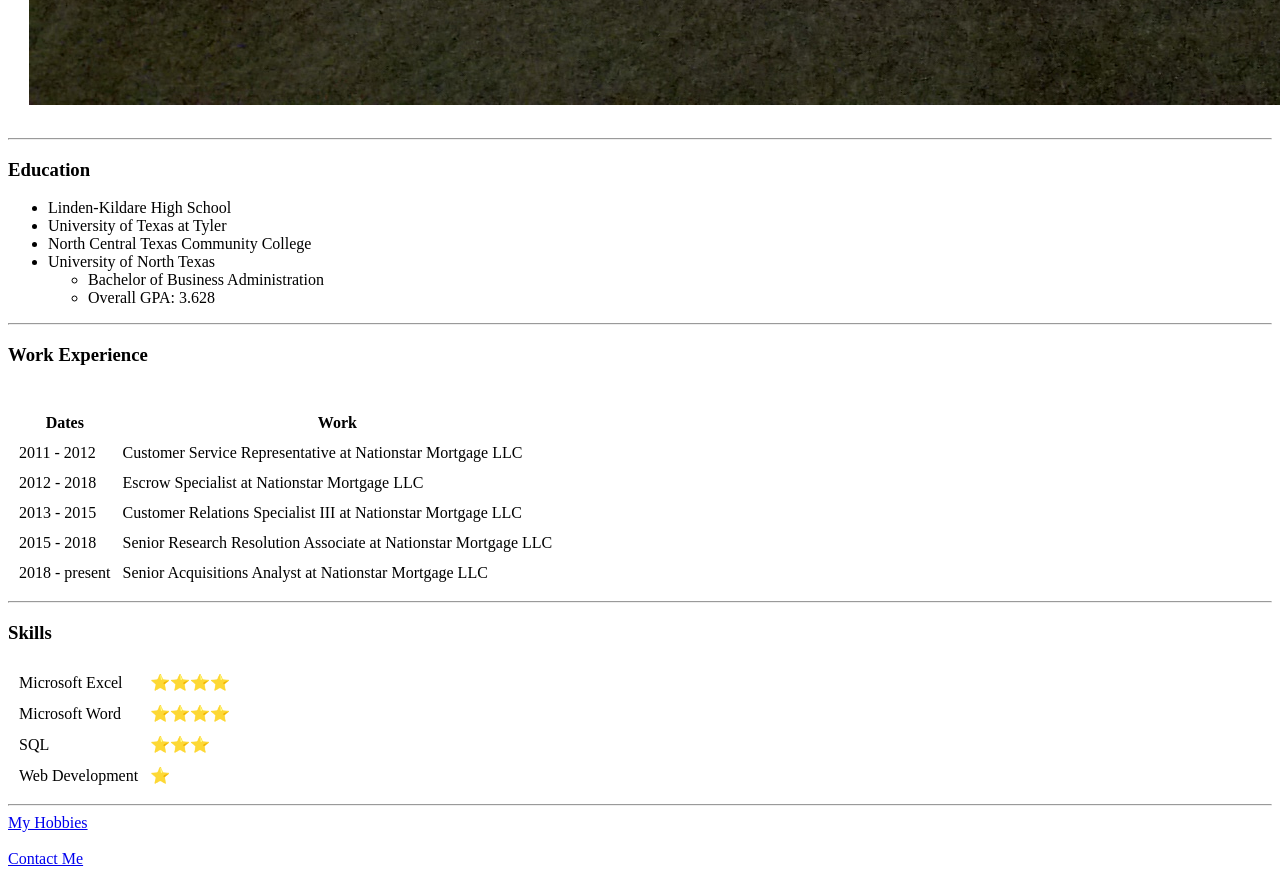
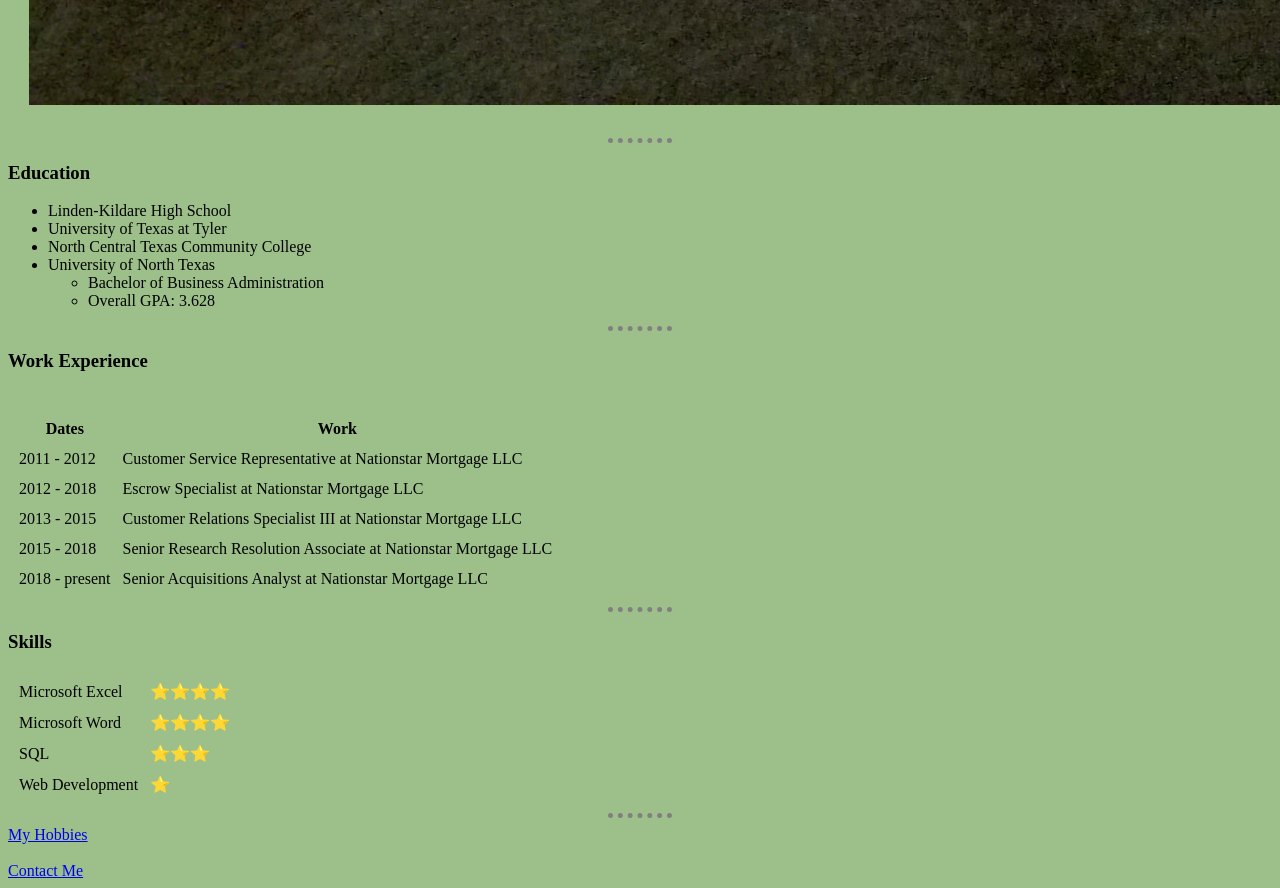
Before and after one commit to Surgesghost/cv, a plain HTML site: page index.html in a window 1280 px wide. Shown: the part 2500-3388 px from the top of the page. Drawn offline with Linux system fonts and the light colour scheme.

Commit message:
Update index.html

```diff
--- a/index.html
+++ b/index.html
@@ -4,12 +4,28 @@
 <head>
     <meta charset="UTF-8">
     <title>Tommy's Personal Site</title>
+
+    <style>
+
+        body {
+            background-color: #9DC08B;
+        }
+
+        hr {
+            border-style: none none dotted none;
+            border-color: gray;
+            border-width: 5px;
+            width: 5%;
+
+        }
+
+    </style>
 </head>
 
 <body>
     <table cellspacing="20">
         <tr>
-            <td><img src="Images/me.jpg" alt="Tommy playing bass" srcset="Images/me.jpg 8x"></td>
+            <td><img src="images/me.jpg" alt="Tommy playing bass" srcset="images/me.jpg 8x"></td>
             <td>
                 <h1>Tommy Price</h1>
                <P>
```
